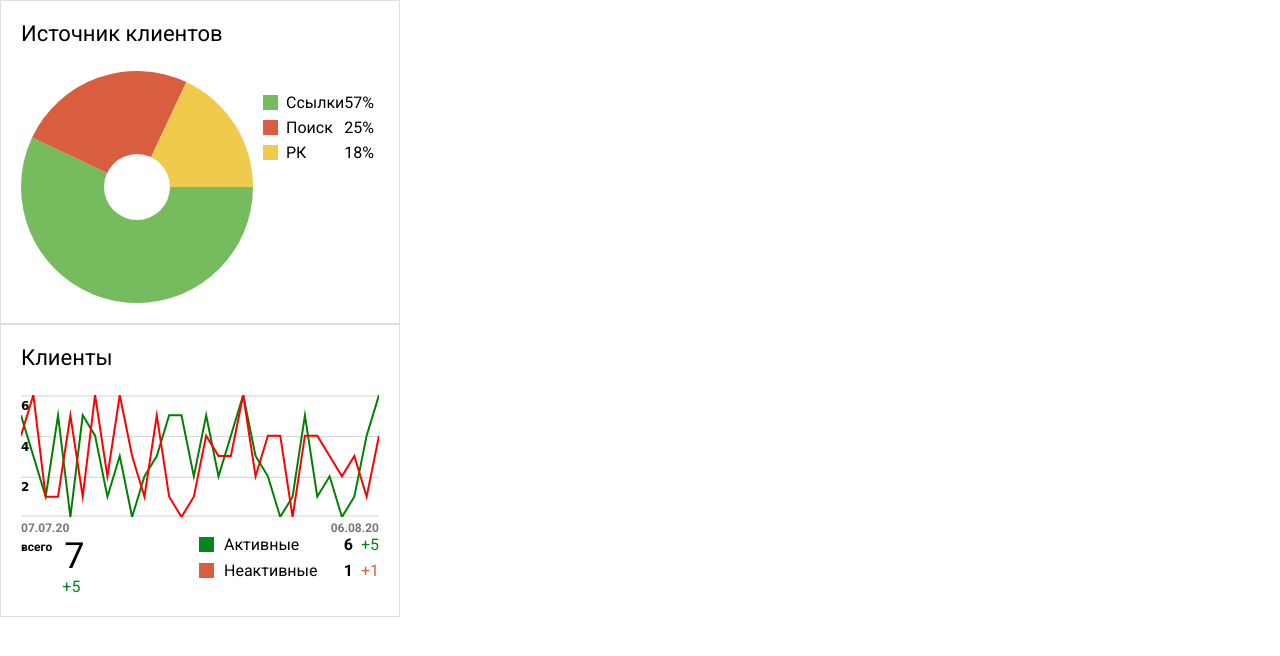
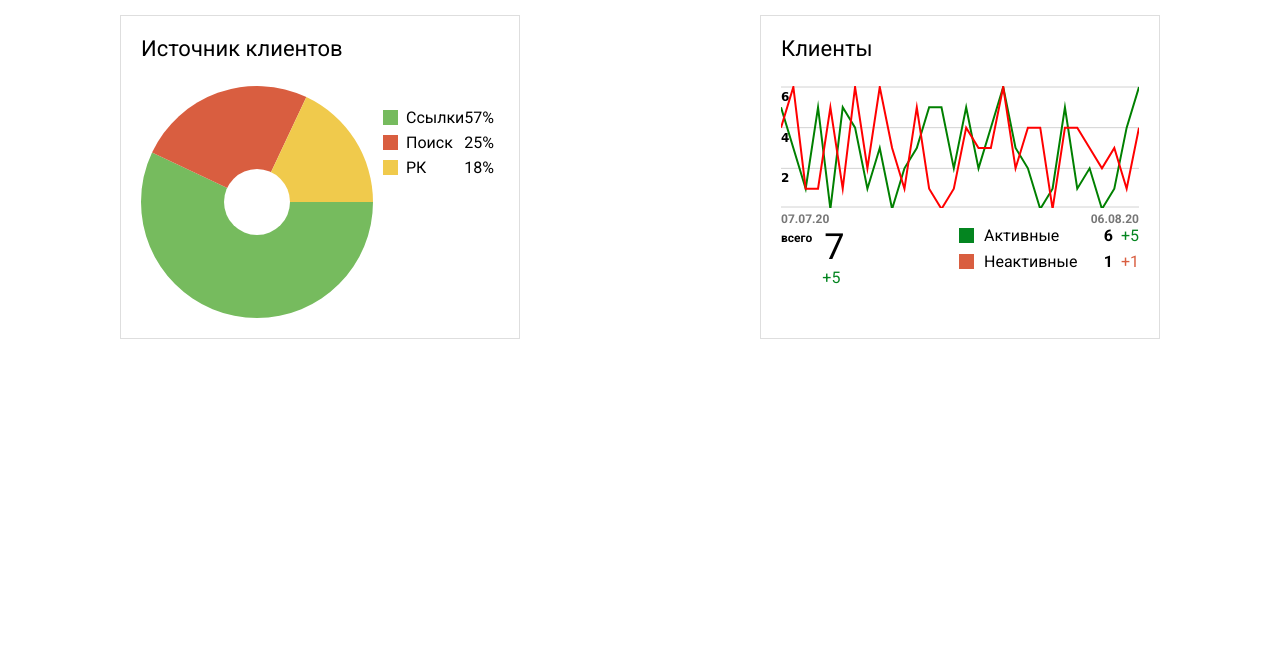
Before and after one commit to vitaliyeb/graphsAndCharts, a website built with webpack: page public/index.html in a window 1280 px wide. Built offline with nearby package versions, Linux system fonts and the light colour scheme.

Commit message:
сделал ненмого красоты

```diff
--- a/dev/js/createGraphs.js
+++ b/dev/js/createGraphs.js
@@ -7,12 +7,11 @@
         this.paintCoordinate = (index)=> {
             let coordinates = graphs[index];
             let steepX = canvasWidth / (coordinates['coordinates'].length-1);
-            console.log(steepX);
             let steepY = canvasHeight/ Math.max(...division);
             context.beginPath();
             context.lineWidth = 2;
             context.strokeStyle = coordinates['color'];
-            coordinates['coordinates'].map(([x, y])=>context.lineTo(x*steepX, y*steepY));
+            coordinates['coordinates'].map(([x, y])=>context.lineTo(x*steepX, y*steepY+1));
             context.stroke();
         };
         this.divisionField = ()=> {
@@ -35,7 +34,6 @@
             context.stroke();
             this.divisionValue.push([el, 0, y+14])
         }
-
     }
 
     let graphsData = {
--- a/dev/styl/common.styl
+++ b/dev/styl/common.styl
@@ -4,6 +4,13 @@ body
     font-family: 'Roboto', sans-serif;
     --bg-gray: #F2F2F2;
     font-family: 'Roboto', sans-serif;
+    display: flex
+    justify-content: space-around
+    @media (max-width 820px)
+        flex-direction: column
+        align-items: center
+    & > div
+        margin-top: 15px
 
 .container
     max-width: 1240px;
--- a/webpack.config.js
+++ b/webpack.config.js
@@ -12,6 +12,7 @@ async function returnProgectConfig (){
   return {
       entry: './dev/common.js',
       watch: true,
+      mode: 'production',
       output: {
           path: path.resolve(__dirname, 'build'),
           filename: 'bundle.js'
```
Also changed, not shown: README.md (added), build/bundle.js, build/index.html, build/main.css.
